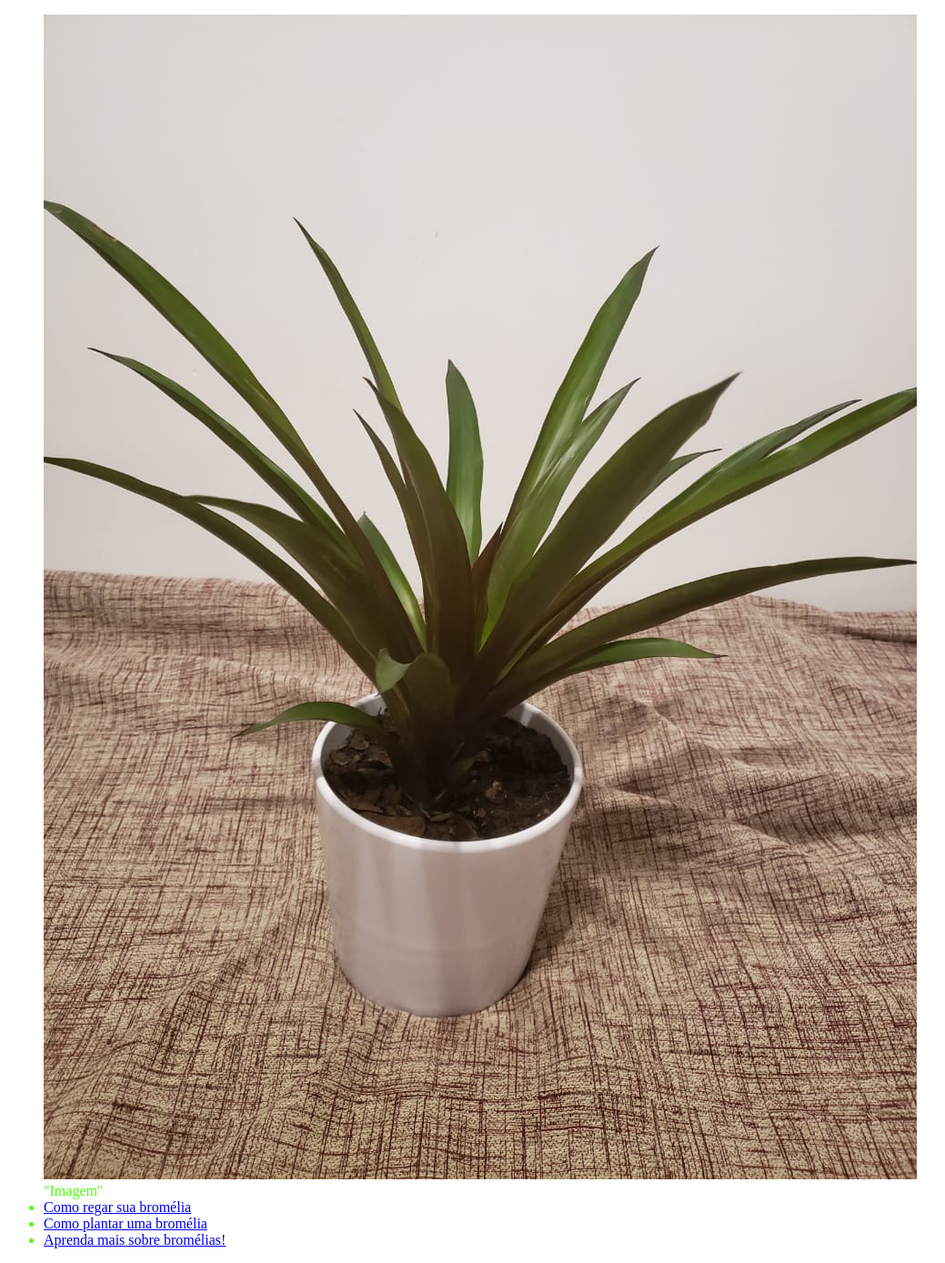
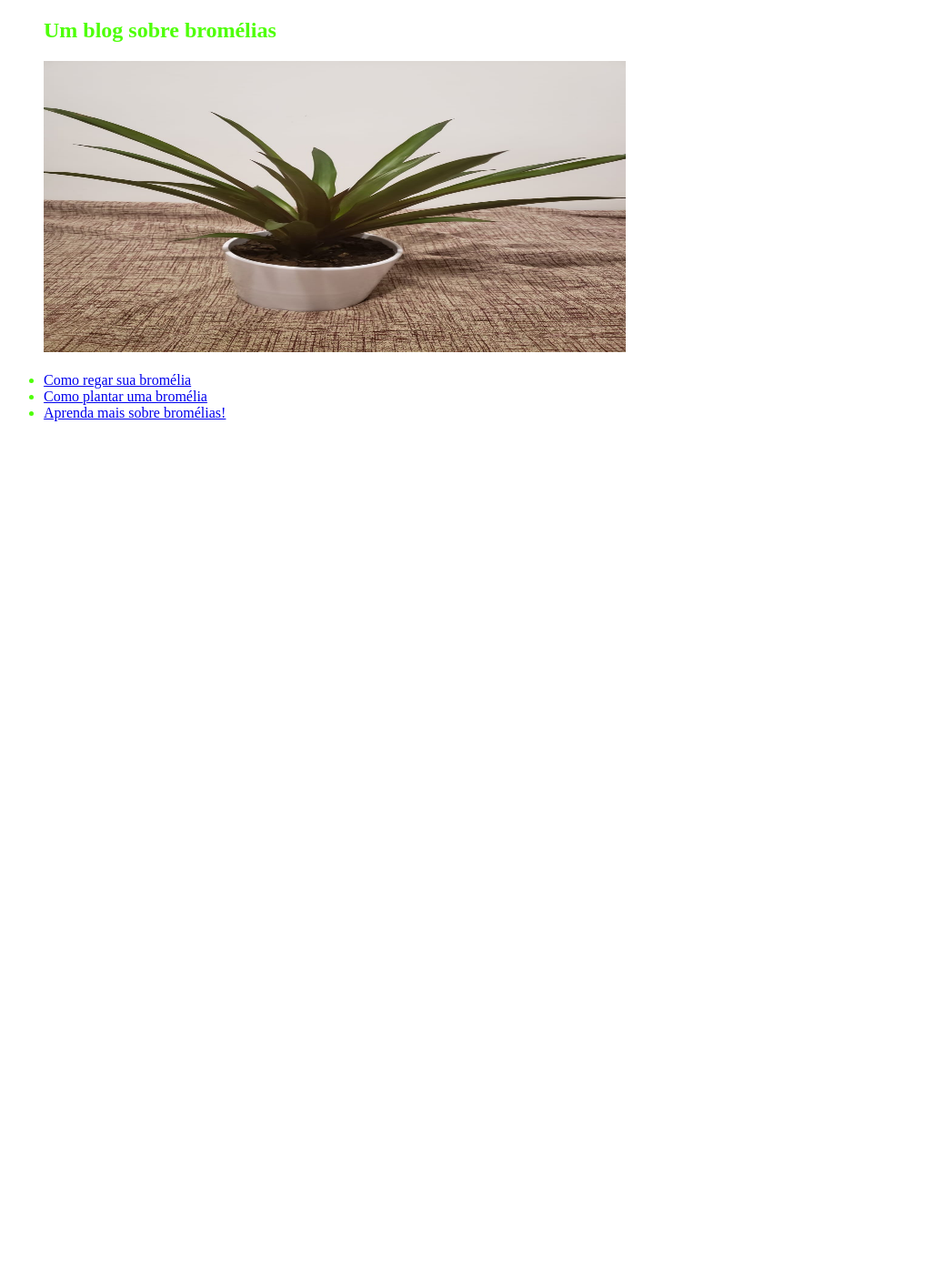
Before and after one commit to AdrianoAntongiovanni/BlogAdriano, a Jekyll site: the page built from index.markdown, in a window 1280 px wide. Shown: the whole page at 91% size, without its empty margins (0-1039 px from the left). Built offline with Jekyll 4.4.1, drawn with Linux system fonts in a browser that asks for light colours; after the commit the page ends 900 px from its top, so only the background shows below that.

Commit message:
Ajuste de layout espero que final

```diff
--- a/_layouts/home.html
+++ b/_layouts/home.html
@@ -2,9 +2,12 @@
 layout: default
 ---
 <ul>
+    <h2>
+        Um blog sobre bromélias
+    </h2>
     <header>
-        <img src = "{{ '/assets/images/bromelia.png' | relative_url }}">
-    </header>"Imagem"
+        <img src = "{{ '/assets/images/bromelia.png' | relative_url }}" alt = "Bromelia" width = "640" height = "320">
+    </header> <br>
     {% for post in site.posts %}
         <li>
             <a href="{{post.url | relative_url}} "> {{post.title}} </a>
--- a/_layouts/post.html
+++ b/_layouts/post.html
@@ -1,8 +1,7 @@
 ---
 layout: default
 ---
-
+<br>
 {{content}}
 <br>
-<br>
 <p>Postado no dia {{page.date}} na categoria {{page.categories}}</p>
```
